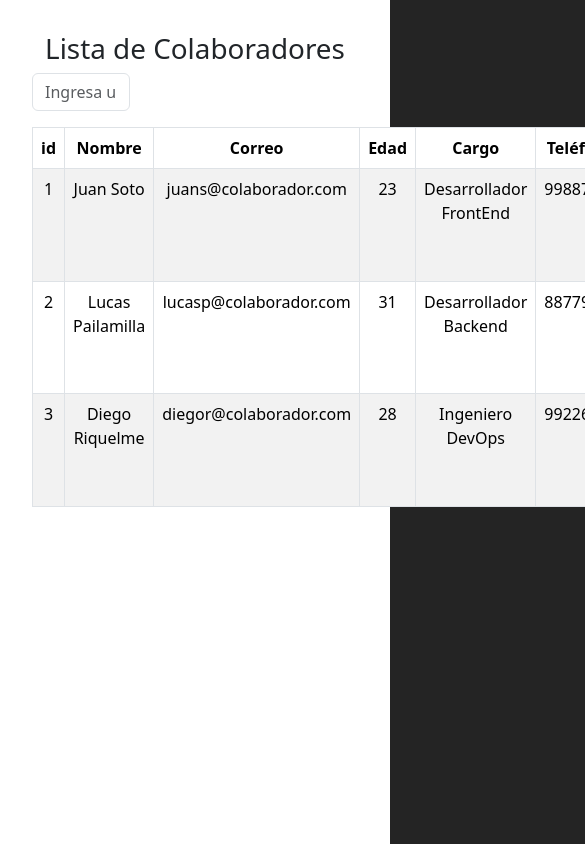
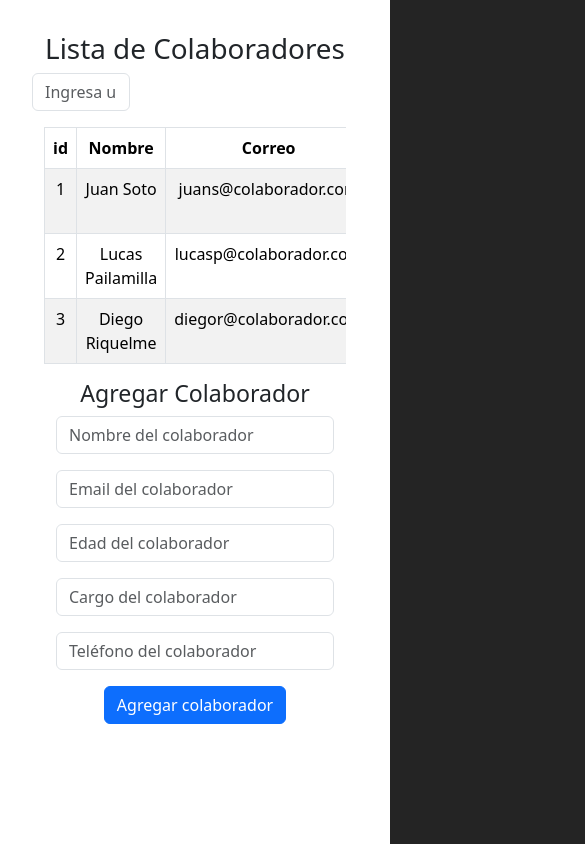
Before and after one commit to DomGP/Modulo04_Desafio_03_col, a React (Vite) app: page / in a window 390 px wide. Shown: the top 844 px of the page, 585 px wide, since content can reach past the window. Built offline with nearby package versions, Linux system fonts and the light colour scheme.

Commit message:
actualizacion de estilos para responsividad

```diff
--- a/src/App.jsx
+++ b/src/App.jsx
@@ -1,42 +1,60 @@
-import { useState } from 'react'
-import { BaseColaboradores } from './BaseColaboradores'
+import { useState } from "react";
+import { BaseColaboradores } from "./BaseColaboradores";
 
-import './App.css'
-import 'bootstrap/dist/css/bootstrap.min.css';
+import "./App.css";
+import "bootstrap/dist/css/bootstrap.min.css";
 
-import Listado from './components/Listado'
-import Header from './components/Header';
-import Formulario from './components/Formulario';
-import Subtitle from './components/Subtitle';
-import Buscador from './components/Buscador';
+import Listado from "./components/Listado";
+import Header from "./components/Header";
+import Formulario from "./components/Formulario";
+import Subtitle from "./components/Subtitle";
+import Buscador from "./components/Buscador";
 
 function App() {
-
-  const [datos, setDatos] = useState(BaseColaboradores) //Se declara el estado llamado 'datos' que almacena a BaseColaboradores.
+  const [datos, setDatos] = useState(BaseColaboradores); //Se declara el estado llamado 'datos' que almacena a BaseColaboradores.
 
   const agregarColaborador = (nuevoColaborador) => {
-    setDatos([...datos, nuevoColaborador])
+    const id = datos.length +1;
+    setDatos([...datos, {id, ...nuevoColaborador}]);
     //Esta función se va al componente formulario, para agregar los nuevos colaboradores al estado 'datos'
-  }
-
+  };
+  const datosFiltrados = (term) => {
+    const filtrado = datos.filter((colaborador) => {
+      return (
+        colaborador.nombre.toLowerCase().includes(term.toLowerCase()) ||
+        colaborador.correo.toLowerCase().includes(term.toLowerCase()) ||
+        colaborador.edad.toString().includes(term) ||
+        colaborador.cargo.toLowerCase().includes(term.toLowerCase()) ||
+        colaborador.telefono.toString().includes(term)
+      );
+    });
+    setDatos(filtrado);
+  };
   return (
     <>
-      <Header
-        textTitle = 'Lista de Colaboradores'/>
-      <Buscador datos= {datos} />
-      <div className='d-flex'>
-        <Listado className='col-md-9'
-          datos = {datos} />
-          <div>
-            <Subtitle
-              textSubtitle = 'Agregar Colaborador' />
+      <Header textTitle="Lista de Colaboradores" />
+      <Buscador datos={datosFiltrados} />
+
+      <div className="container-fluid">
+        <div className="row">
+          <div className="col-md-8 col-lg-9 col-xl-9">
+            <div className="table-responsive">
+          <Listado className="col-md-9" datos={datos} />
+          </div>
+          </div>
+          <div className="col-md-4 col-lg-3 col-lx-3">
+            <div>
+            <Subtitle textSubtitle="Agregar Colaborador" />
             <Formulario
-              className='col-md-3'
-              agregarColaborador = {agregarColaborador}/>
+              className="col-md-3"
+              agregarColaborador={agregarColaborador}
+            />
+            </div>
+            </div>
           </div>
-      </div>
+        </div>
     </>
-  )
+  );
 }
 
-export default App
+export default App;
```
